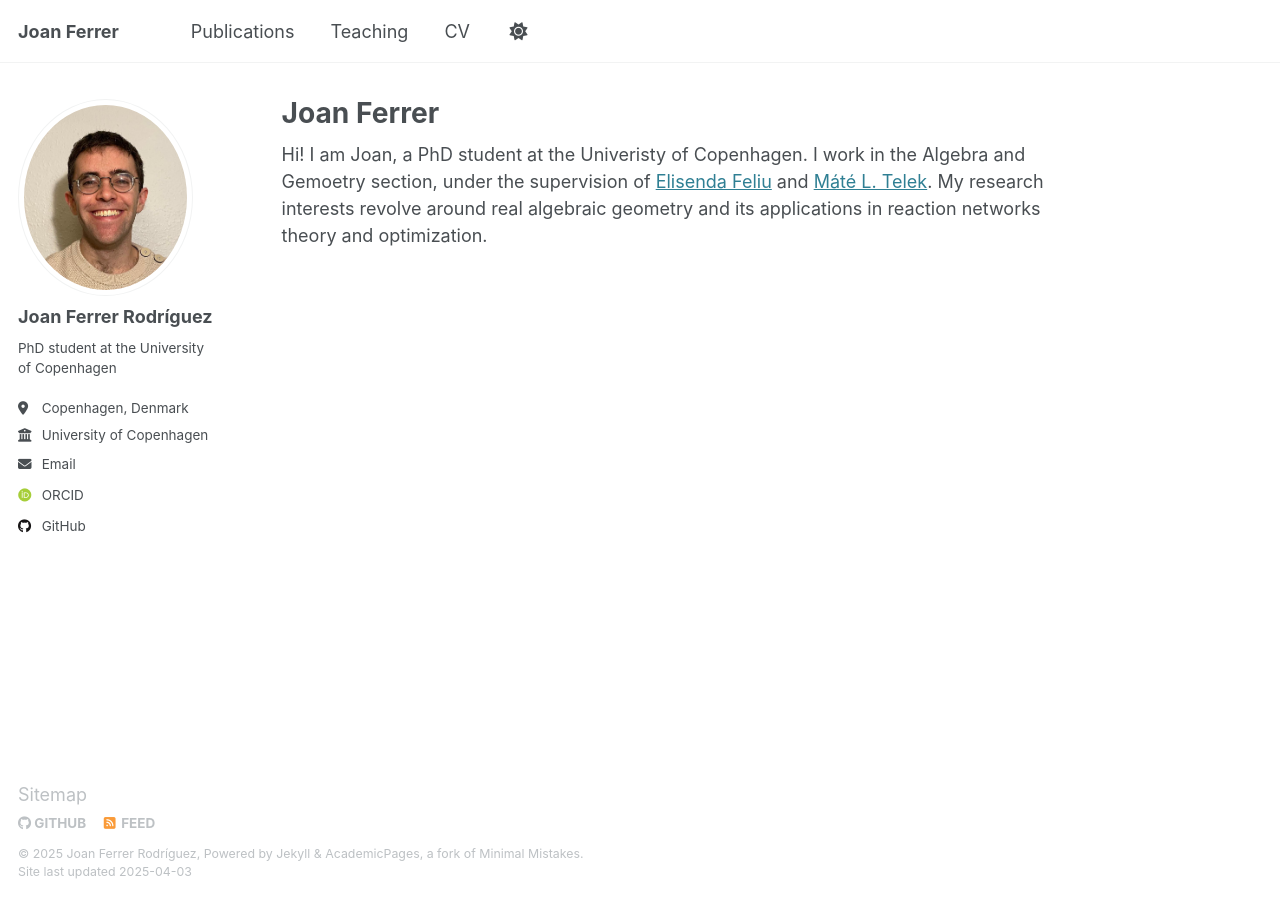
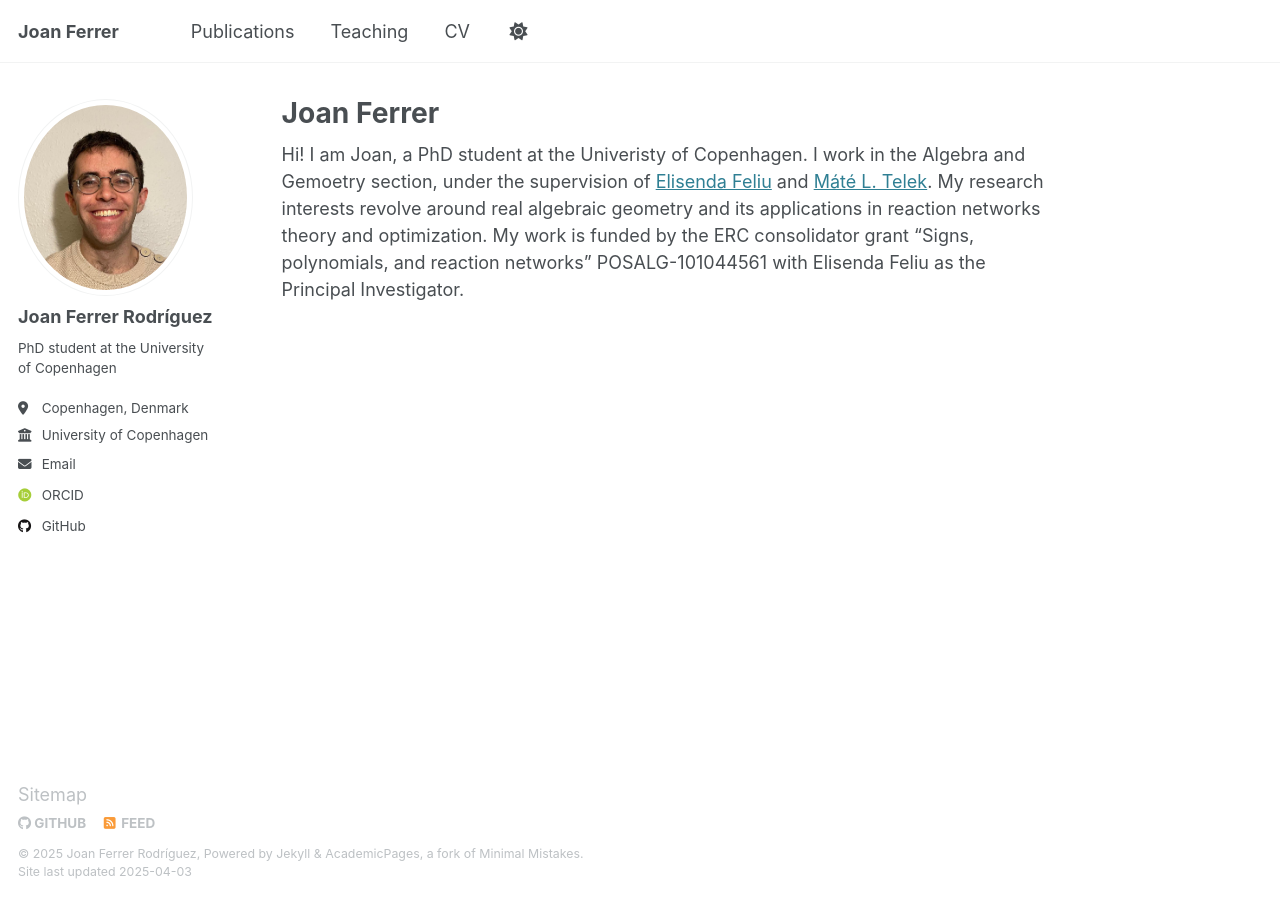
Before and after one commit to joan-ferrer/joan-ferrer.github.io, a Jekyll site: the page built from _pages/about.md, in a window 1280 px wide. Built offline with Jekyll 4.4.1, drawn with Linux system fonts in a browser that asks for light colours; some web fonts are replaced.

Commit message:
Update about.md

```diff
--- a/_pages/about.md
+++ b/_pages/about.md
@@ -7,4 +7,4 @@ redirect_from:
   - /about.html
 ---
 
-Hi! I am Joan, a PhD student at the Univeristy of Copenhagen. I work in the Algebra and Gemoetry section, under the supervision of [Elisenda Feliu](https://web.math.ku.dk/~efeliu/) and [Máté L. Telek](https://matetelek.wordpress.com/). My research interests revolve around real algebraic geometry and its applications in reaction networks theory and optimization.
+Hi! I am Joan, a PhD student at the Univeristy of Copenhagen. I work in the Algebra and Gemoetry section, under the supervision of [Elisenda Feliu](https://web.math.ku.dk/~efeliu/) and [Máté L. Telek](https://matetelek.wordpress.com/). My research interests revolve around real algebraic geometry and its applications in reaction networks theory and optimization. My work is funded by the ERC consolidator grant  “Signs, polynomials, and reaction networks” POSALG-101044561 with Elisenda Feliu as the Principal Investigator.
```
